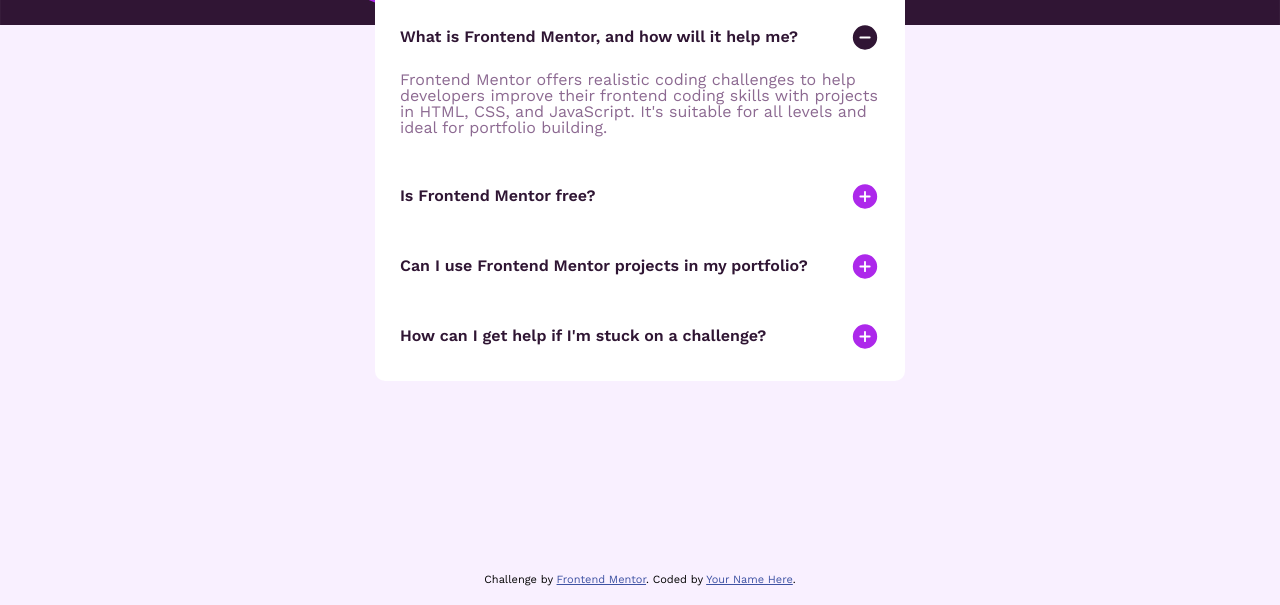
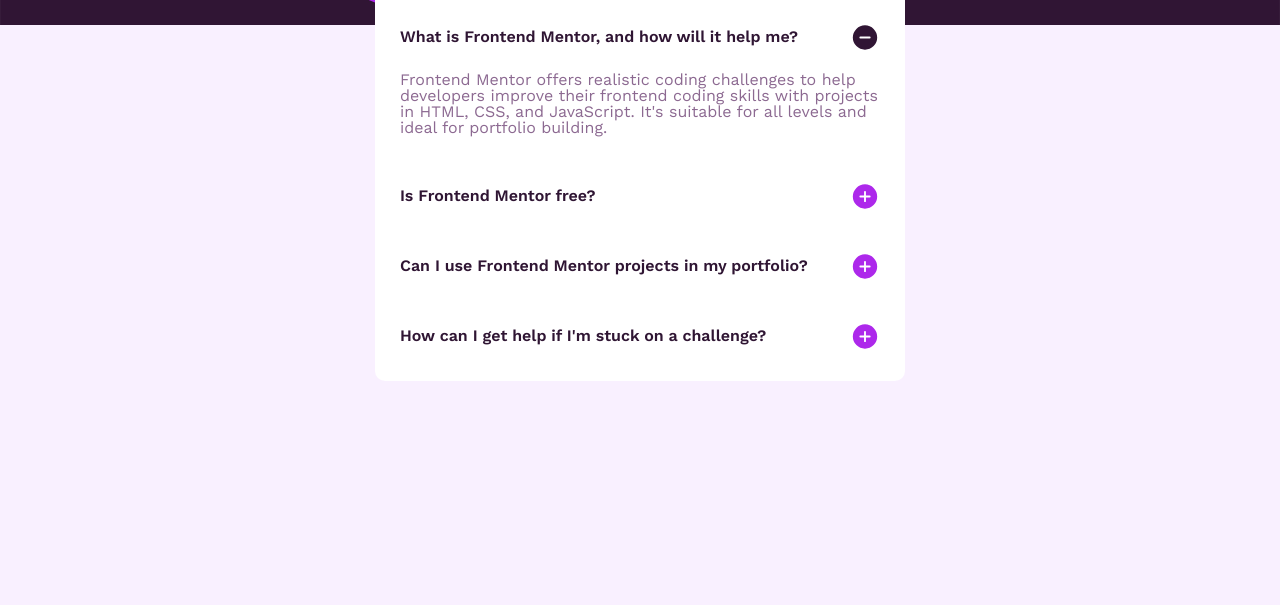
Before and after one commit to Divine-hash/faq-accordion, a website: page index.html in a window 1280 px wide. Shown: the part 195-800 px from the top of the page. Drawn offline with Linux system fonts and the light colour scheme.

Commit message:
added README file and removed unwanted html

```diff
--- a/index.html
+++ b/index.html
@@ -7,10 +7,6 @@
   <link rel="stylesheet" href="styles.css">
   <script src="./build/index.js" defer></script>
   <title>Frontend Mentor | FAQ accordion</title>
-  <style>
-    .attribution { font-size: 11px; text-align: center; }
-    .attribution a { color: hsl(228, 45%, 44%); }
-  </style>
 </head>
 <body>
   <!-- START OF HERO SECTION -->
@@ -148,13 +144,5 @@
       </div>
     </div>
   </main>
-
-  <!-- FOOTER -->
-  <footer class="footer">
-    <div class="attribution">
-      Challenge by <a href="https://www.frontendmentor.io?ref=challenge" target="_blank">Frontend Mentor</a>.
-      Coded by <a href="#">Your Name Here</a>.
-    </div>
-  </footer>
 </body>
 </html>
```
Also changed, not shown: README.md (added), assets/images/faq.png (added), 1 other file.
